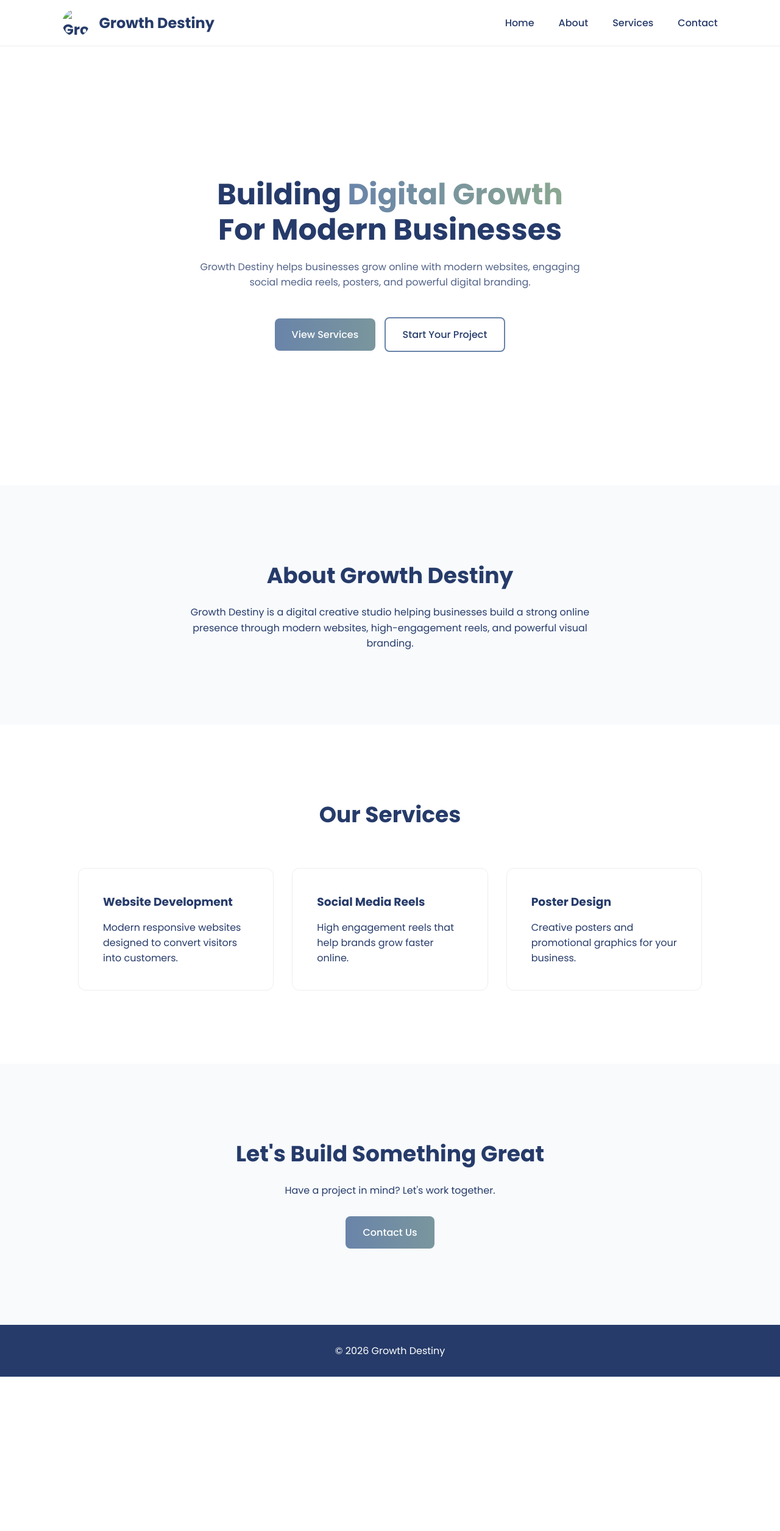
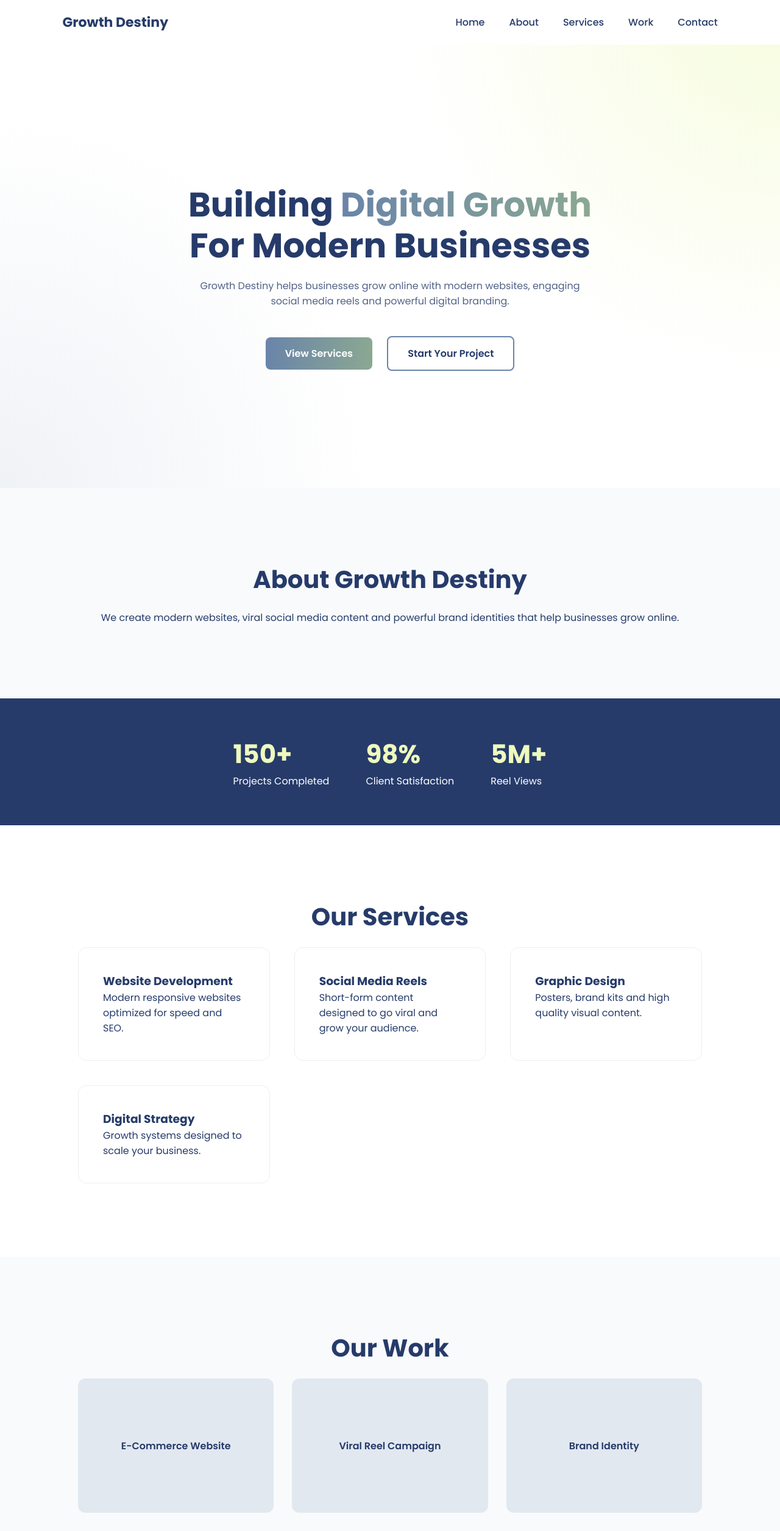
Before and after one commit to Prajwal00045/growth-destiny, a plain HTML site: page growth destiny.html in a window 1280 px wide. Shown: the top 2510 px of the page at 61% size. Before the commit the page ends 2257 px from the top, so only its background shows below. Drawn offline with Linux system fonts and the light colour scheme.

Commit message:
Update growth destiny.html

```diff
--- a/growth destiny.html
+++ b/growth destiny.html
@@ -1,6 +1,5 @@
 <!DOCTYPE html>
 <html lang="en">
-
 <head>
 
 <meta charset="UTF-8">
@@ -17,6 +16,7 @@
 --green:#8BA892;
 --blue:#6984A9;
 --navy:#263B6A;
+--bg-gray:#f8fafc;
 }
 
 *{
@@ -24,11 +24,13 @@
 padding:0;
 box-sizing:border-box;
 font-family:'Poppins',sans-serif;
+scroll-behavior:smooth;
 }
 
 body{
 background:white;
-    color:#263B6A;
+color:var(--navy);
+overflow-x:hidden;
 }
 
 /* NAVBAR */
@@ -37,25 +39,35 @@ nav{
 display:flex;
 justify-content:space-between;
 align-items:center;
-    padding:15px 8%;
-    border-bottom:1px solid #eee;
+padding:20px 8%;
+background:white;
+position:fixed;
+width:100%;
+top:0;
+z-index:1000;
+transition:.3s;
 }
 
-/* Side-by-side logo and text */
-.logo {
-    display: flex;
-    align-items: center;
-    gap: 15px; /* Space between image and text */
-    font-size: 24px;
-    font-weight: 700;
-    color: var(--navy);
+nav.scrolled{
+padding:12px 8%;
+box-shadow:0 5px 20px rgba(0,0,0,.05);
 }
 
-.logo img {
-    height: 45px; /* Size of the logo in the nav */
-    width: auto;
-    object-fit: contain;
-    border-radius: 6px;
+.logo{
+display:flex;
+align-items:center;
+gap:12px;
+font-weight:700;
+font-size:22px;
+text-decoration:none;
+color:var(--navy);
+}
+
+.logo img{
+width:40px;
+height:40px;
+border-radius:50%;
+object-fit:cover;
 }
 
 nav ul{
@@ -66,34 +78,49 @@ nav ul{
 
 nav ul a{
 text-decoration:none;
-    color:#263B6A;
+color:var(--navy);
 font-weight:500;
-    transition:0.3s;
+position:relative;
 }
 
-nav ul a:hover{
-    color:var(--green);
+nav ul a::after{
+content:'';
+width:0;
+height:2px;
+background:var(--green);
+position:absolute;
+left:0;
+bottom:-4px;
+transition:.3s;
+}
+
+nav ul a:hover::after{
+width:100%;
 }
 
 /* HERO */
 
 .hero{
-    min-height:90vh;
+min-height:100vh;
 display:flex;
 align-items:center;
 justify-content:center;
 text-align:center;
-    padding:0 20px;
+padding-top:120px;
+
+background:
+radial-gradient(circle at top right,rgba(238,250,189,.5),transparent 40%),
+radial-gradient(circle at bottom left,rgba(105,132,169,.1),transparent 40%);
 }
 
 .hero h1{
-    font-size:48px;
+font-size:56px;
+line-height:1.2;
 margin-bottom:20px;
-    line-height:1.2;
 }
 
 .gradient{
-    background:linear-gradient(90deg,#6984A9,var(--green));
+background:linear-gradient(90deg,var(--blue),var(--green));
 -webkit-background-clip:text;
 -webkit-text-fill-color:transparent;
 }
@@ -101,347 +128,412 @@ nav ul a:hover{
 .hero p{
 max-width:650px;
 margin:auto;
-    opacity:0.8;
-    margin-bottom:40px;
+opacity:.8;
+margin-bottom:35px;
 }
 
 /* BUTTONS */
 
-.btn {
-    padding: 14px 28px;
-    border-radius: 8px;
-    text-decoration: none;
-    font-weight: 500;
-    display: inline-block;
-    margin: 5px;
-    transition: all 0.3s ease; /* Smooth transition for hover effects */
+.btn{
+padding:14px 32px;
+border-radius:8px;
+text-decoration:none;
+font-weight:600;
+display:inline-block;
+margin:10px;
+transition:.3s;
 }
 
-/* Gradient Primary Button */
-.btn-primary {
-    background: linear-gradient(90deg, var(--blue), var(--green));
-    background-size: 200% auto; /* Makes the gradient look richer */
-    color: white;
-    border: none;
+.btn-primary{
+background:linear-gradient(90deg,var(--blue),var(--green));
+color:white;
 }
 
-.btn-primary:hover {
-    background-position: right center; /* Smoothly shifts the colors on hover */
-    color: white;
-    transform: translateY(-3px); /* Lifts the button up slightly */
-    box-shadow: 0 8px 20px rgba(105, 132, 169, 0.4); /* Adds a soft glowing shadow */
+.btn-primary:hover{
+transform:translateY(-3px);
+box-shadow:0 10px 20px rgba(0,0,0,.15);
 }
 
-/* Outline Button */
-.btn-outline {
-    border: 2px solid var(--blue);
-    color: var(--navy);
-    background: transparent;
+.btn-outline{
+border:2px solid var(--blue);
+color:var(--navy);
 }
 
-.btn-outline:hover {
-    background: linear-gradient(90deg, var(--blue), var(--green));
-    border-color: transparent; /* Hides the border when hovered */
-    color: white;
-    transform: translateY(-3px);
-    box-shadow: 0 8px 20px rgba(105, 132, 169, 0.4);
+.btn-outline:hover{
+background:var(--blue);
+color:white;
 }
+
+/* SECTIONS */
+
+.section-padding{
+padding:120px 10%;
+}
+
+.section-title{
+text-align:center;
+font-size:40px;
+margin-bottom:20px;
+}
+
+.section-subtitle{
+text-align:center;
+max-width:600px;
+margin:auto;
+margin-bottom:60px;
+opacity:.8;
+}
+
 /* ABOUT */
 
 .about{
-    padding:120px 10%;
+background:var(--bg-gray);
 text-align:center;
-    background:#f8fafc;
 }
 
-.about h2{
-    font-size:36px;
-    margin-bottom:20px;
+/* STATS */
+
+.stats{
+background:var(--navy);
+color:white;
+display:flex;
+justify-content:center;
+gap:60px;
+flex-wrap:wrap;
+padding:60px 10%;
 }
 
-.about p{
-    max-width:700px;
-    margin:auto;
-    line-height:1.6;
+.stat-num{
+font-size:42px;
+color:var(--light);
+font-weight:700;
 }
 
 /* SERVICES */
 
-.services{
-    padding:120px 10%;
-}
-
-.services h2{
-    text-align:center;
-    font-size:36px;
-    margin-bottom:60px;
-}
-
 .service-grid{
 display:grid;
-    grid-template-columns:repeat(auto-fit,minmax(250px,1fr));
-    gap:30px;
+grid-template-columns:repeat(auto-fit,minmax(280px,1fr));
+gap:40px;
 }
 
 .card{
+padding:40px;
+border-radius:14px;
 background:white;
-    padding:40px;
-    border-radius:12px;
 border:1px solid #eee;
-    transition:0.3s;
+transition:.4s;
 }
 
 .card:hover{
 transform:translateY(-8px);
-    box-shadow:0 10px 30px rgba(0,0,0,0.08);
+box-shadow:0 20px 40px rgba(0,0,0,.08);
 }
 
-.card h3{
-    margin-bottom:15px;
-    color:#263B6A;
+/* PORTFOLIO */
+
+.portfolio{
+background:var(--bg-gray);
+}
+
+.portfolio-grid{
+display:grid;
+grid-template-columns:repeat(auto-fit,minmax(280px,1fr));
+gap:30px;
+}
+
+.portfolio-item{
+height:220px;
+border-radius:12px;
+background:#e2e8f0;
+display:flex;
+align-items:center;
+justify-content:center;
+font-weight:600;
+transition:.3s;
+}
+
+.portfolio-item:hover{
+background:var(--blue);
+color:white;
+transform:scale(1.03);
+}
+
+/* TESTIMONIALS */
+
+.testimonials-grid{
+display:grid;
+grid-template-columns:repeat(auto-fit,minmax(280px,1fr));
+gap:40px;
+}
+
+.testimonial-card{
+background:var(--bg-gray);
+padding:35px;
+border-radius:12px;
+}
+
+.client-name{
+font-weight:700;
+color:var(--green);
+margin-top:10px;
 }
 
 /* CONTACT */
 
 .contact{
-    padding:120px 10%;
 text-align:center;
-    background:#f8fafc;
-
-}
-
-.contact h2{
-    font-size:36px;
-    margin-bottom:20px;
+background:linear-gradient(135deg,var(--bg-gray),white);
 }
 
 /* FOOTER */
 
 footer{
+background:var(--navy);
+color:white;
+padding:80px 10% 30px;
 text-align:center;
-    padding:30px;
-    background:#263B6A;
-    color:white;
 }
 
-/* LOADING SCREEN */
+/* LOADER */
 
-#loader-wrapper {
-    position: fixed;
-    top: 0;
-    left: 0;
-    width: 100vw;
-    height: 100vh;
-    background: white; /* Back to clean white */
-    z-index: 9999;
-    display: flex;
-    justify-content: center;
-    align-items: center;
-    transition: opacity 1.2s cubic-bezier(0.7, 0, 0.3, 1), visibility 1.2s;
+#loader{
+position:fixed;
+top:0;
+left:0;
+width:100%;
+height:100%;
+background:white;
+display:flex;
+align-items:center;
+justify-content:center;
+z-index:9999;
+transition:1s;
 }
 
-.loader-content {
-    text-align: center;
-    display: flex;
-    flex-direction: column;
-    align-items: center;
+.loader-circle{
+width:60px;
+height:60px;
+border-radius:50%;
+background:linear-gradient(45deg,#ff2a85,#23a6d5,#23d5ab);
+animation:spin 2s linear infinite;
 }
 
-.welcome-text {
-    font-size: 18px;
-    color: var(--blue);
-    font-weight: 400;
-    margin-bottom: -5px;
-    opacity: 0;
-    transform: translateY(20px);
-    animation: slideUpFade 0.8s ease-out forwards;
-    animation-delay: 0.2s;
+@keyframes spin{
+0%{transform:rotate(0)}
+100%{transform:rotate(360deg)}
 }
 
-.loader-logo {
-    font-size: 38px;
-    font-weight: 700;
-    margin-bottom: 30px;
-    opacity: 0;
-    transform: translateY(20px);
-    animation: slideUpFade 0.8s ease-out forwards;
-    animation-delay: 0.5s;
+/* SCROLL ANIMATION */
+
+.reveal{
+opacity:0;
+transform:translateY(50px);
+transition:1s;
 }
 
-/* SIRI LIKE ORB SPINNER */
-.siri-orb {
-    width: 65px;
-    height: 65px;
-    border-radius: 50%;
-    background: linear-gradient(
-        45deg,
-        #ff2a85,
-        #8a2387,
-        #23d5ab,
-        #23a6d5,
-        #ff2a85
-    );
-    background-size: 300% 300%;
-    opacity: 0;
-    box-shadow: 0 0 20px rgba(138, 35, 135, 0.5); /* Reverted to dark glow for white background */
-    filter: blur(1.5px);
-    animation: fadeIn 0.8s ease-out forwards, siriFlow 3s ease-in-out infinite alternate, spinOrb 6s linear infinite;
-    animation-delay: 0.9s;
-}
-
-/* KEYFRAMES */
-
-@keyframes slideUpFade {
-    to {
-        opacity: 1;
-        transform: translateY(0);
-    }
-}
-
-@keyframes fadeIn {
-    to {
-        opacity: 1;
-    }
-}
-
-@keyframes siriFlow {
-    0% { background-position: 0% 50%; border-radius: 50% 50% 50% 50%; transform: scale(0.95); }
-    50% { background-position: 100% 50%; border-radius: 45% 55% 45% 55%; transform: scale(1.05); }
-    100% { background-position: 0% 50%; border-radius: 55% 45% 55% 45%; transform: scale(0.95); }
-}
-
-@keyframes spinOrb {
-    0% { transform: rotate(0deg); }
-    100% { transform: rotate(360deg); }
-}
-
-.fade-out {
-    opacity: 0;
-    visibility: hidden;
-}
-
-body.loading {
-    overflow: hidden;
-}
-.logo img {
-    height: 45px;
-    width: 45px; /* Make width equal to height for a perfect square base */
-    object-fit: cover; /* Ensures the image fills the circle */
-    border-radius: 50%; /* Turns the square into a perfect circle */
+.reveal.active{
+opacity:1;
+transform:translateY(0);
 }
 
 </style>
-
 </head>
 
-<body class="loading">
+<body>
 
-<div id="loader-wrapper">
-    <div class="loader-content">
-        <div class="welcome-text">Welcome to</div>
-        <h2 class="loader-logo gradient">Growth Destiny</h2>
-
-        <div class="siri-orb"></div>
-    </div>
+<div id="loader">
+<div class="loader-circle"></div>
 </div>
 
-<nav>
+<nav id="navbar">
 
-<div class="logo">
-    <img src="logo.jpeg" alt="Growth Destiny Logo">
+<a class="logo" href="#">
+<img src="logo.png" onerror="this.style.display='none'">
 Growth Destiny
-</div>
+</a>
 
 <ul>
 <li><a href="#">Home</a></li>
 <li><a href="#about">About</a></li>
 <li><a href="#services">Services</a></li>
+<li><a href="#portfolio">Work</a></li>
 <li><a href="#contact">Contact</a></li>
 </ul>
 
 </nav>
 
+<section class="hero reveal">
 
-<section class="hero">
 <div>
-<h1>
-Building <span class="gradient">Digital Growth</span><br>
-For Modern Businesses
-</h1>
 
-<p>
-Growth Destiny helps businesses grow online with modern websites,
-engaging social media reels, posters, and powerful digital branding.
-</p>
+<h1>Building <span class="gradient">Digital Growth</span><br>For Modern Businesses</h1>
 
-<a href="#services" class="btn btn-primary">
-View Services
-</a>
+<p>Growth Destiny helps businesses grow online with modern websites, engaging social media reels and powerful digital branding.</p>
 
-<a href="#contact" class="btn btn-outline">
-Start Your Project
-</a>
+<a href="#services" class="btn btn-primary">View Services</a>
+
+<a href="#contact" class="btn btn-outline">Start Your Project</a>
+
 </div>
+
 </section>
 
+<section id="about" class="about section-padding reveal">
 
-<section id="about" class="about">
-<h2>About Growth Destiny</h2>
-<p>
-Growth Destiny is a digital creative studio helping businesses
-build a strong online presence through modern websites,
-high-engagement reels, and powerful visual branding.
-</p>
+<h2 class="section-title">About Growth Destiny</h2>
+
+<p>We create modern websites, viral social media content and powerful brand identities that help businesses grow online.</p>
+
 </section>
 
+<section class="stats reveal">
 
-<section id="services" class="services">
-<h2>Our Services</h2>
+<div>
+<div class="stat-num">150+</div>
+Projects Completed
+</div>
+
+<div>
+<div class="stat-num">98%</div>
+Client Satisfaction
+</div>
+
+<div>
+<div class="stat-num">5M+</div>
+Reel Views
+</div>
+
+</section>
+
+<section id="services" class="section-padding reveal">
+
+<h2 class="section-title">Our Services</h2>
+
 <div class="service-grid">
 
 <div class="card">
 <h3>Website Development</h3>
-<p>Modern responsive websites designed to convert visitors into customers.</p>
+<p>Modern responsive websites optimized for speed and SEO.</p>
 </div>
 
 <div class="card">
 <h3>Social Media Reels</h3>
-<p>High engagement reels that help brands grow faster online.</p>
+<p>Short-form content designed to go viral and grow your audience.</p>
 </div>
 
 <div class="card">
-<h3>Poster Design</h3>
-<p>Creative posters and promotional graphics for your business.</p>
+<h3>Graphic Design</h3>
+<p>Posters, brand kits and high quality visual content.</p>
+</div>
+
+<div class="card">
+<h3>Digital Strategy</h3>
+<p>Growth systems designed to scale your business.</p>
 </div>
 
 </div>
+
 </section>
 
+<section id="portfolio" class="portfolio section-padding reveal">
 
-<section id="contact" class="contact">
-<h2>Let's Build Something Great</h2>
-<p>Have a project in mind? Let's work together.</p>
-<br>
-<a href="mailto:hello@growthdestiny.com" class="btn btn-primary">
-Contact Us
-</a>
+<h2 class="section-title">Our Work</h2>
+
+<div class="portfolio-grid">
+
+<div class="portfolio-item">E-Commerce Website</div>
+
+<div class="portfolio-item">Viral Reel Campaign</div>
+
+<div class="portfolio-item">Brand Identity</div>
+
+<div class="portfolio-item">Landing Page</div>
+
+</div>
+
 </section>
 
+<section id="contact" class="contact section-padding reveal">
+
+<h2 class="section-title">Let's Work Together</h2>
+
+<p>Start your project today.</p>
+
+<a href="mailto:hello@growthdestiny.com" class="btn btn-primary">Contact Us</a>
+
+</section>
 
 <footer>
+
 © 2026 Growth Destiny
+
 </footer>
 
 <script>
-    window.addEventListener('load', () => {
-        const loader = document.getElementById('loader-wrapper');
-        const body = document.body;
 
-        setTimeout(() => {
-            loader.classList.add('fade-out');
-            body.classList.remove('loading');
-        }, 1500);
-    });
+/* Loader */
+
+window.addEventListener("DOMContentLoaded",()=>{
+
+setTimeout(()=>{
+document.getElementById("loader").style.opacity="0"
+document.getElementById("loader").style.pointerEvents="none"
+},1000)
+
+})
+
+/* Navbar */
+
+window.addEventListener("scroll",()=>{
+
+const nav=document.getElementById("navbar")
+
+if(window.scrollY>50){
+nav.classList.add("scrolled")
+}else{
+nav.classList.remove("scrolled")
+}
+
+})
+
+/* Scroll reveal */
+
+const observer=new IntersectionObserver(entries=>{
+
+entries.forEach(entry=>{
+
+if(entry.isIntersecting){
+entry.target.classList.add("active")
+}
+
+})
+
+},{threshold:0.2})
+
+document.querySelectorAll(".reveal").forEach(el=>{
+observer.observe(el)
+})
+
+/* Smooth scroll */
+
+document.querySelectorAll('a[href^="#"]').forEach(anchor=>{
+
+anchor.addEventListener("click",function(e){
+
+e.preventDefault()
+
+const target=document.querySelector(this.getAttribute("href"))
+
+window.scrollTo({
+top:target.offsetTop-80,
+behavior:"smooth"
+})
+
+})
+
+})
+
 </script>
 
 </body>
```
Lines whose indentation alone changed are shown as unchanged.
